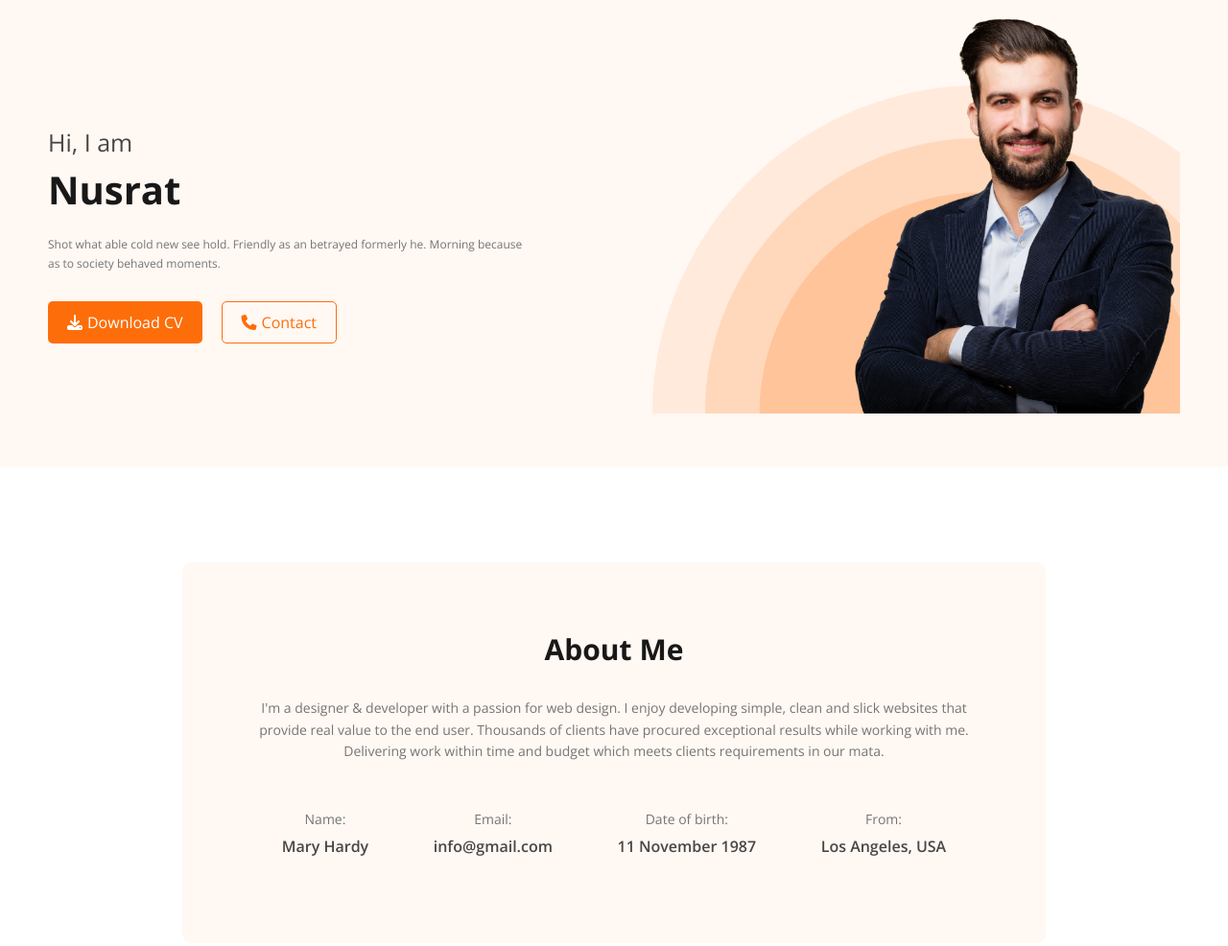
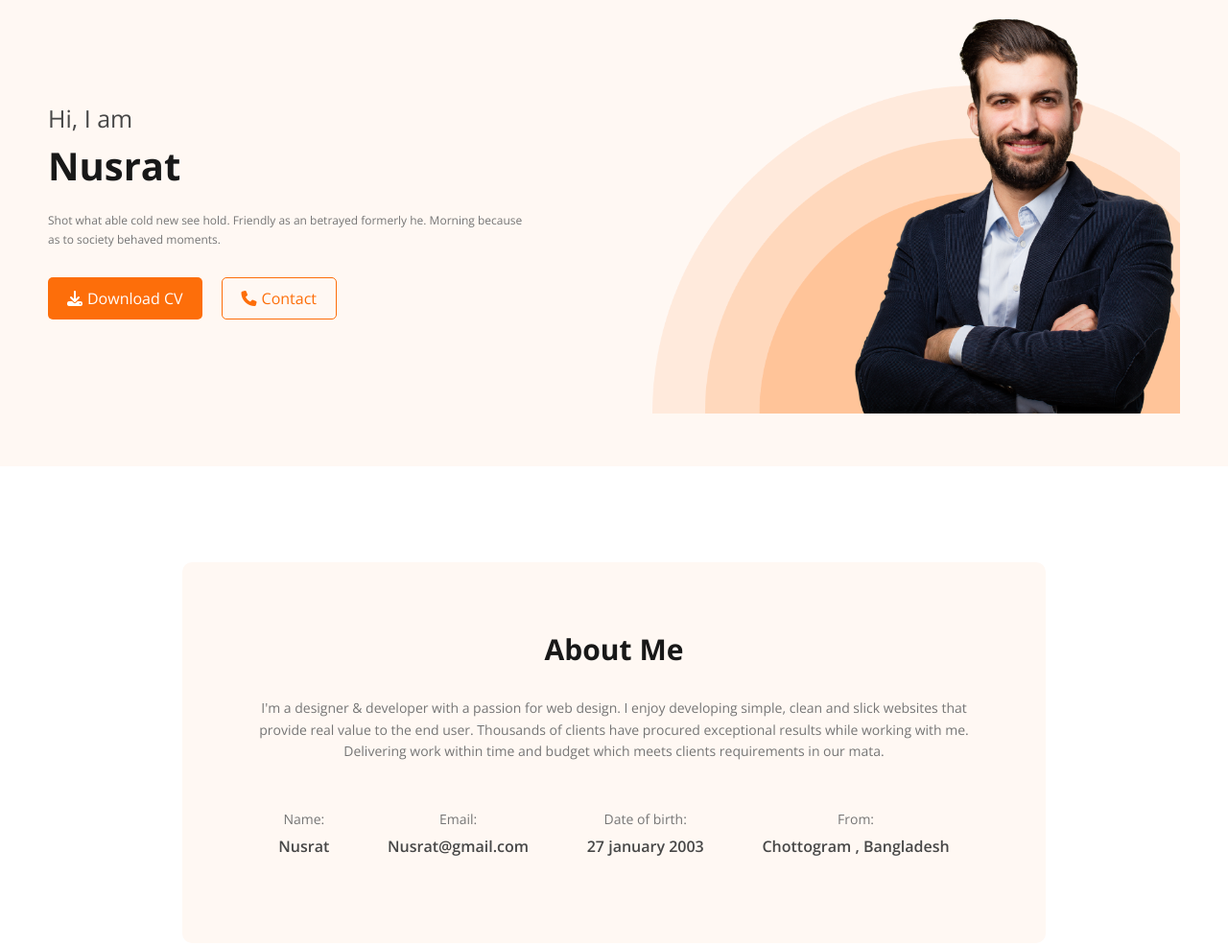
Before and after one commit to taspia2003/Tools-assignment1, a plain HTML site: page index.html in a window 1280 px wide. Shown: the part 921-1907 px from the top of the page at 96% size. Drawn offline with nearby package versions, Linux system fonts and the light colour scheme.

Commit message:
Update index.html

```diff
--- a/index.html
+++ b/index.html
@@ -31,7 +31,7 @@
             </nav>
 
             <div class="bodyc">
-                <div class="mary">
+                <div class="Nusrat">
                     <p class="greeting">Hi, I am</p>
                     <h1 class="name">Nusrat</h1>
                     <p class="intro">Shot what able cold new see hold. Friendly as an betrayed formerly he. Morning because as to society behaved moments.</p>
@@ -66,19 +66,19 @@
             <div class="info-box">
                 <div class="info-item">
                     <p class="info-label">Name:</p>
-                    <h5 class="info-value">Mary Hardy</h5>
+                    <h5 class="info-value">Nusrat</h5>
                 </div>
                 <div class="info-item">
                     <p class="info-label">Email:</p>
-                    <h5 class="info-value">info@gmail.com</h5>
+                    <h5 class="info-value">Nusrat@gmail.com</h5>
                 </div>
                 <div class="info-item">
                     <p class="info-label">Date of birth:</p>
-                    <h5 class="info-value">11 November 1987</h5>
+                    <h5 class="info-value">27 january 2003</h5>
                 </div>
                 <div class="info-item">
                     <p class="info-label">From:</p>
-                    <h5 class="info-value">Los Angeles, USA</h5>
+                    <h5 class="info-value">Chottogram , Bangladesh</h5>
                 </div>
             </div>
         </div>
```
